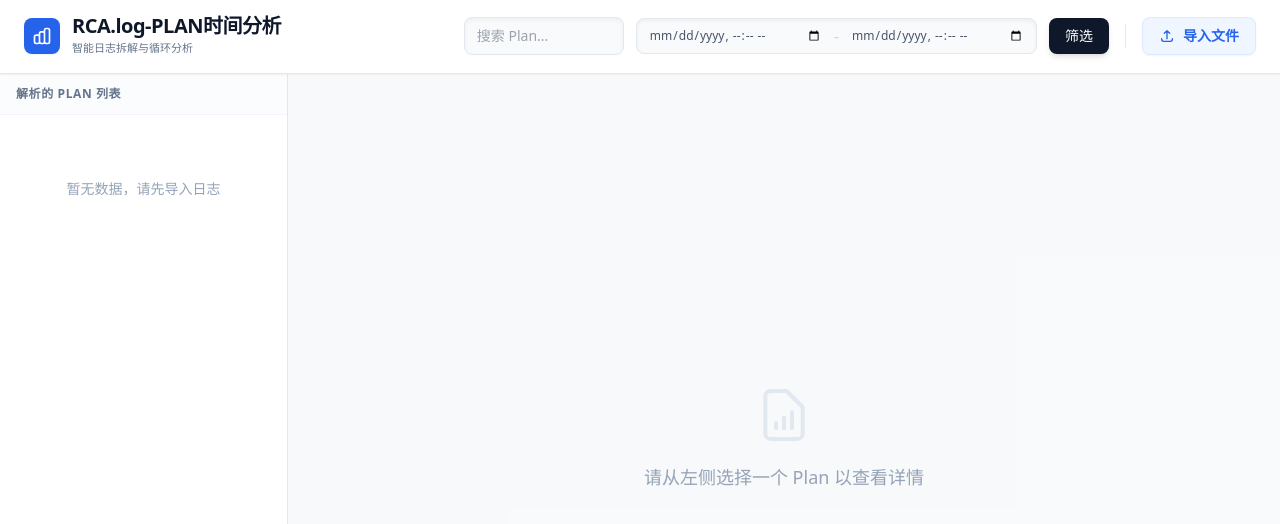
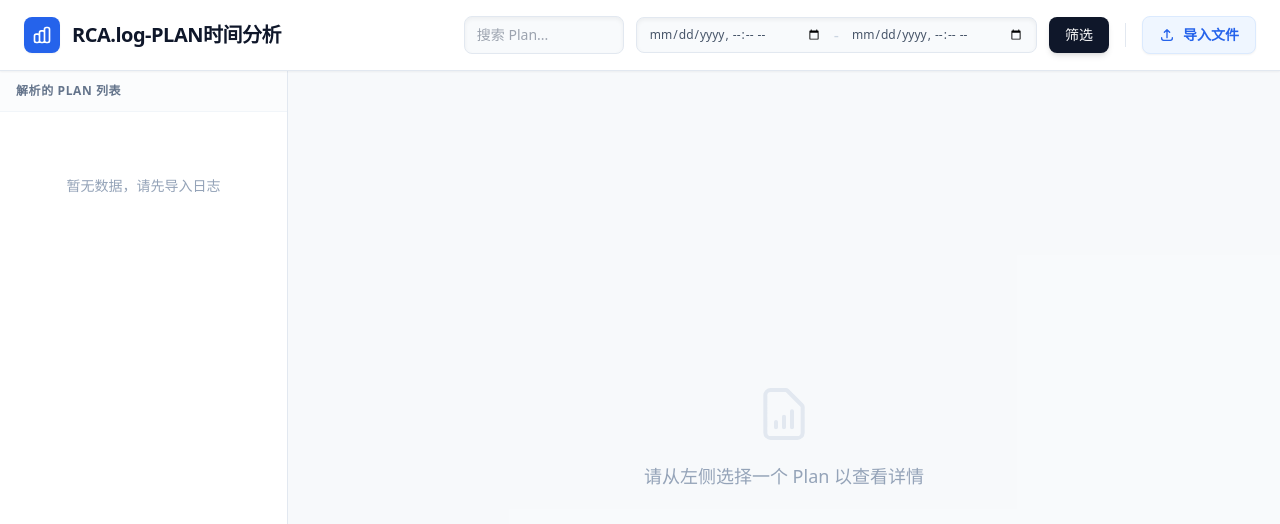
Before and after one commit to Wann-99/robot_calc_beat, a React (Vite) app: page / in a window 1280 px wide. Shown: the top 524 px of the page. Built offline with nearby package versions, Linux system fonts and the light colour scheme.

Commit message:
修改副标题

```diff
--- a/src/App.jsx
+++ b/src/App.jsx
@@ -213,8 +213,7 @@ export default function App() {
             <svg className="w-5 h-5" fill="none" stroke="currentColor" viewBox="0 0 24 24"><path strokeLinecap="round" strokeLinejoin="round" strokeWidth="2" d="M9 19v-6a2 2 0 00-2-2H5a2 2 0 00-2 2v6a2 2 0 002 2h2a2 2 0 002-2zm0 0V9a2 2 0 012-2h2a2 2 0 012 2v10m-6 0a2 2 0 002 2h2a2 2 0 002-2m0 0V5a2 2 0 012-2h2a2 2 0 012 2v14a2 2 0 01-2 2h-2a2 2 0 01-2-2z"></path></svg>
           </div>
           <div>
-            <h1 className="text-xl font-extrabold tracking-tight text-slate-900 leading-none mb-1">RCA.log-PLAN时间分析</h1>
-            <p className="text-[11px] text-slate-500 font-medium">智能日志拆解与循环分析</p>
+            <h1 className="text-xl font-extrabold tracking-tight text-slate-900 leading-none">RCA.log-PLAN时间分析</h1>
           </div>
         </div>
 
```
